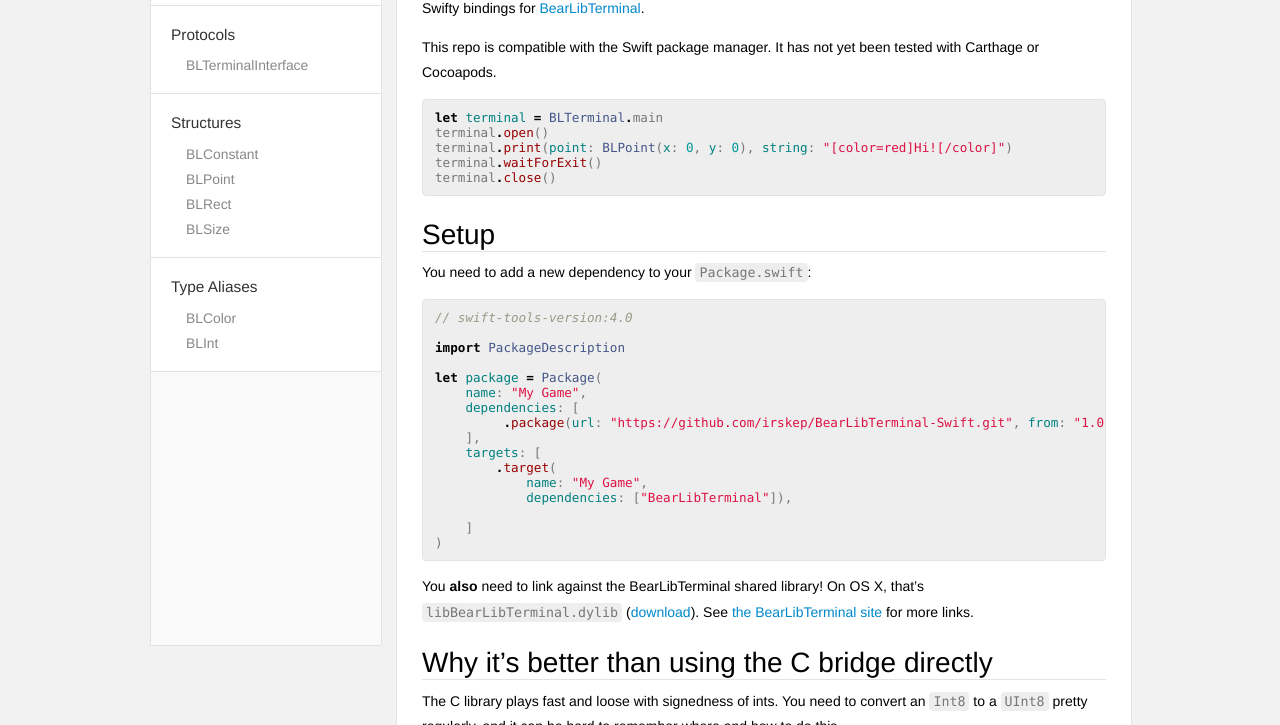
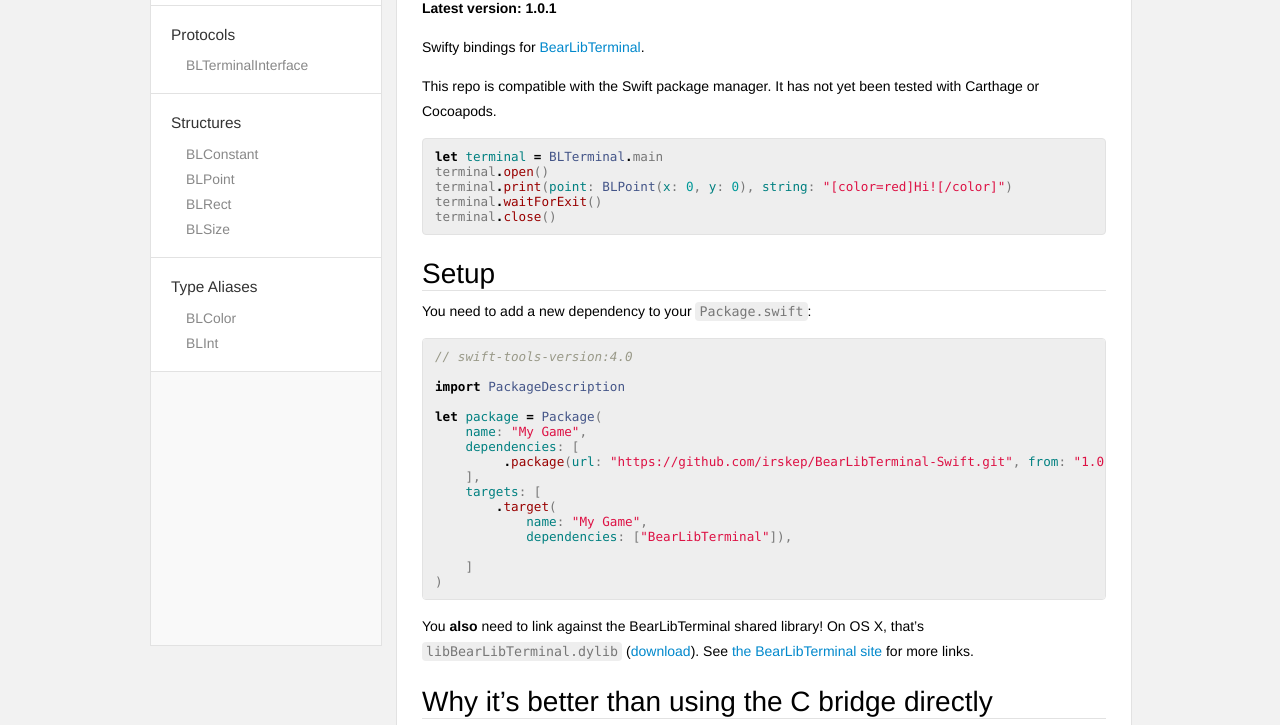
Before and after one commit to irskep/BearLibTerminal-Swift, a plain HTML site: page index.html in a window 1280 px wide. Shown: the part 154-879 px from the top of the page. Drawn offline with Linux system fonts and the light colour scheme.

Commit message:
Update docs

```diff
--- a/index.html
+++ b/index.html
@@ -80,6 +80,8 @@
 
             <h1 id='bearlibterminal-swift' class='heading'>BearLibTerminal-Swift</h1>
 
+<p><strong>Latest version: 1.0.1</strong></p>
+
 <p>Swifty bindings for <a href="http://foo.wyrd.name/en:bearlibterminal">BearLibTerminal</a>.</p>
 
 <p>This repo is compatible with the Swift package manager. It has not yet been tested
```
Also changed, not shown: docsets/.docset/Contents/Resources/Documents/index.html, 1 other file.
